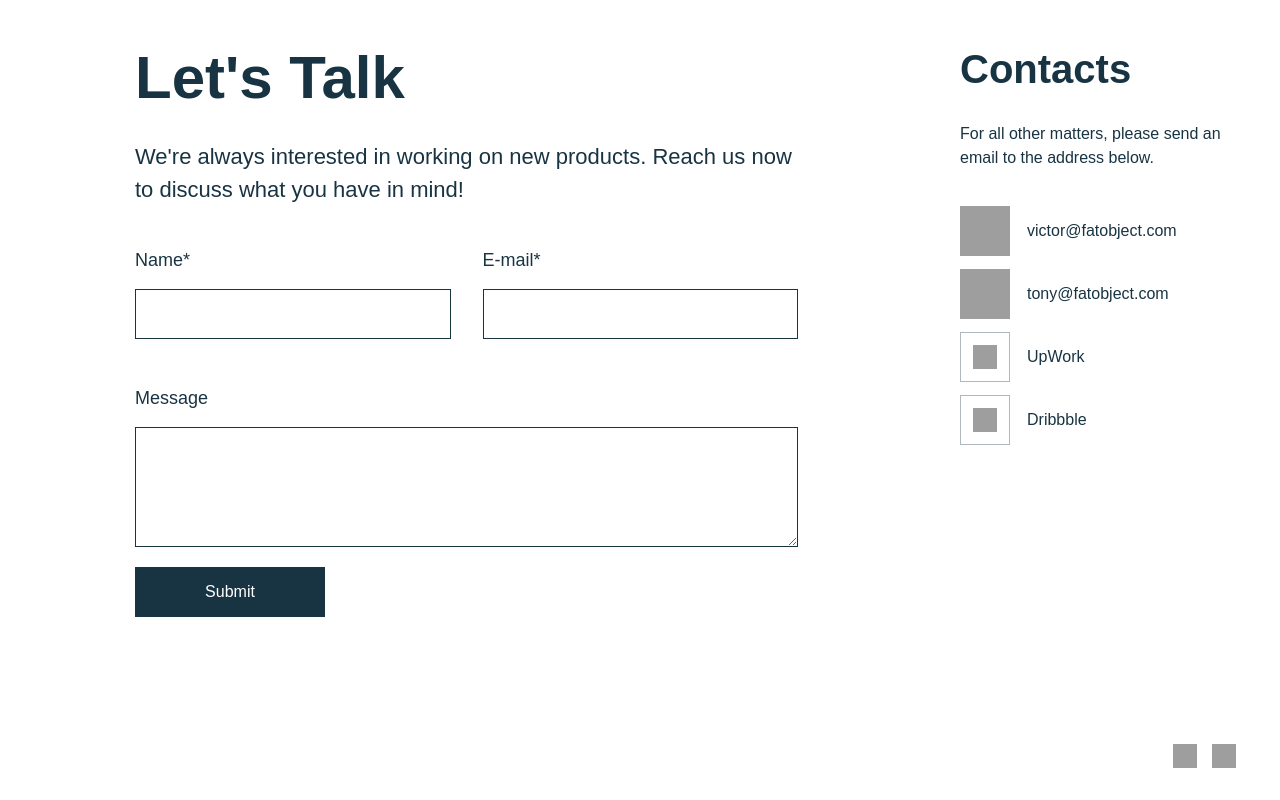
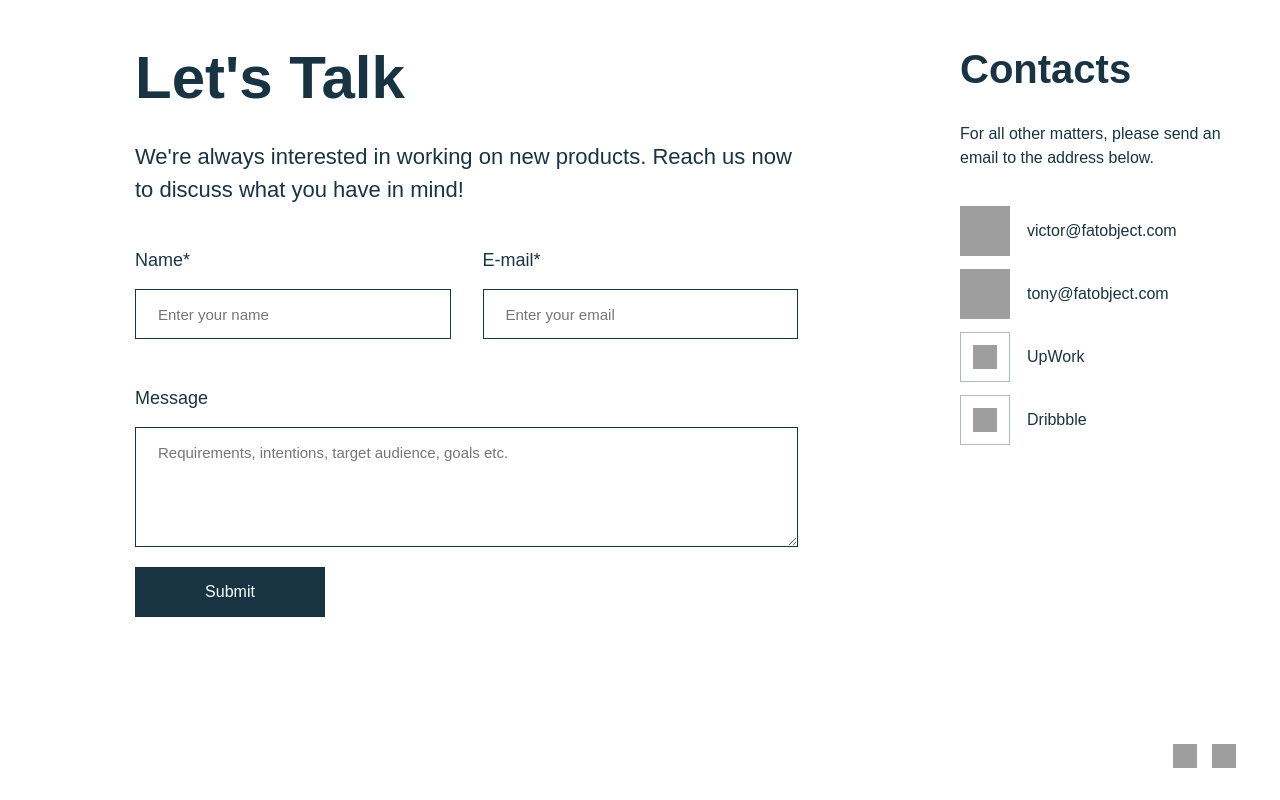
Before and after one commit to brodyaha/fatobject, a plain HTML site: page index.html in a window 1280 px wide. Shown: the part 2910-3710 px from the top of the page. Drawn offline with nearby package versions, Linux system fonts and the light colour scheme; grey boxes are pictures that could not be loaded.

Commit message:
Update index.html

```diff
--- a/index.html
+++ b/index.html
@@ -310,16 +310,16 @@
                                 <div class="form_name_mail">
                                     <div class="form__item first">
                                         <label for="formName" class="form__label">Name*</label>
-                                        <input id="formName" type="text" name="name" class="form__input _req">
+                                        <input id="formName" type="text" name="name" class="form__input _req" placeholder="Enter your name">
                                     </div>
                                     <div class="form__item">
                                         <label for="formEmail" class="form__label">E-mail*</label>
-                                        <input id="formEmail" type="text" name="email" class="form__input _req _email">
+                                        <input id="formEmail" type="text" name="email" class="form__input _req _email" placeholder="Enter your email">
                                     </div>
                                 </div>
                                 <div class="form__item">
                                     <label for="formMessage" class="form__label">Message</label>
-                                    <textarea name="message" id="formMessage" class="form__input mess"></textarea>
+                                    <textarea name="message" id="formMessage" class="form__input mess" placeholder="Requirements, intentions, target audience, goals etc."></textarea>
                                 </div>
                                 <button id="myBtn" type="submit" class="form__button">Submit</button>
                             </form>
```
